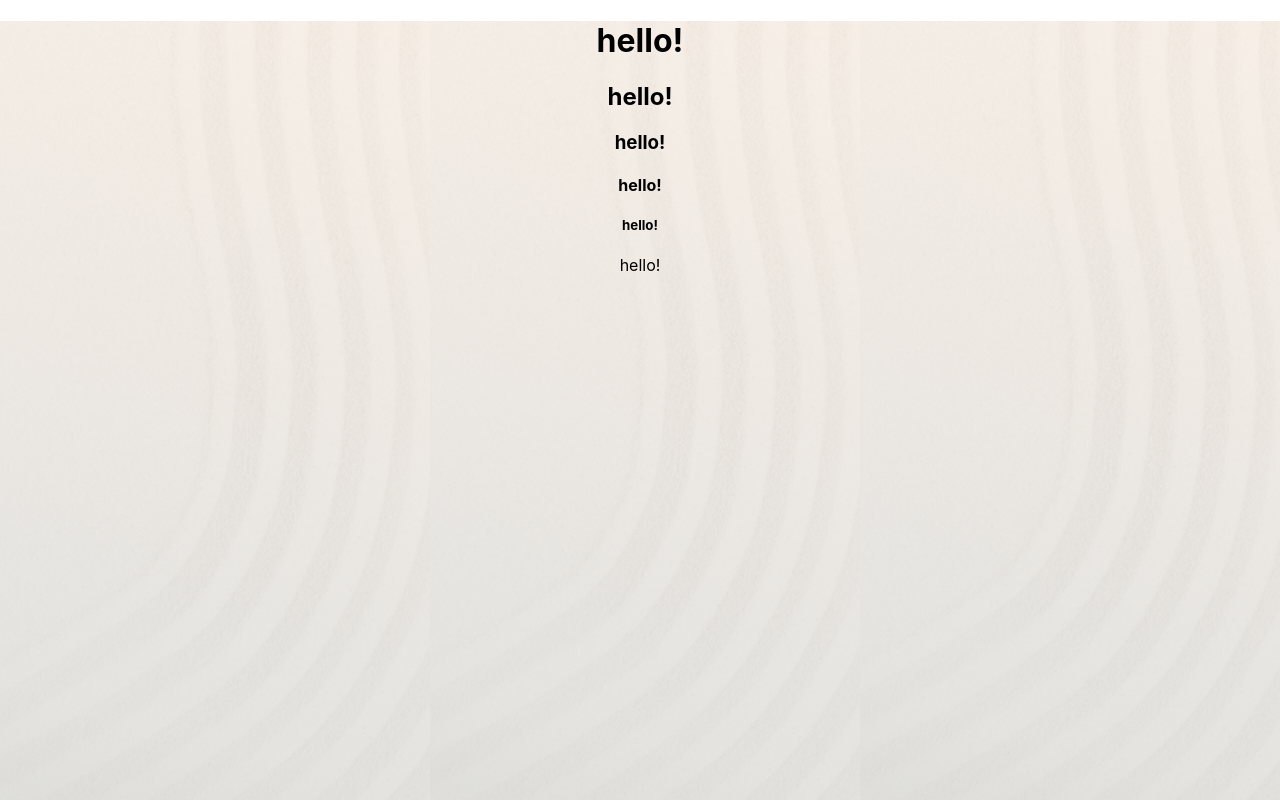
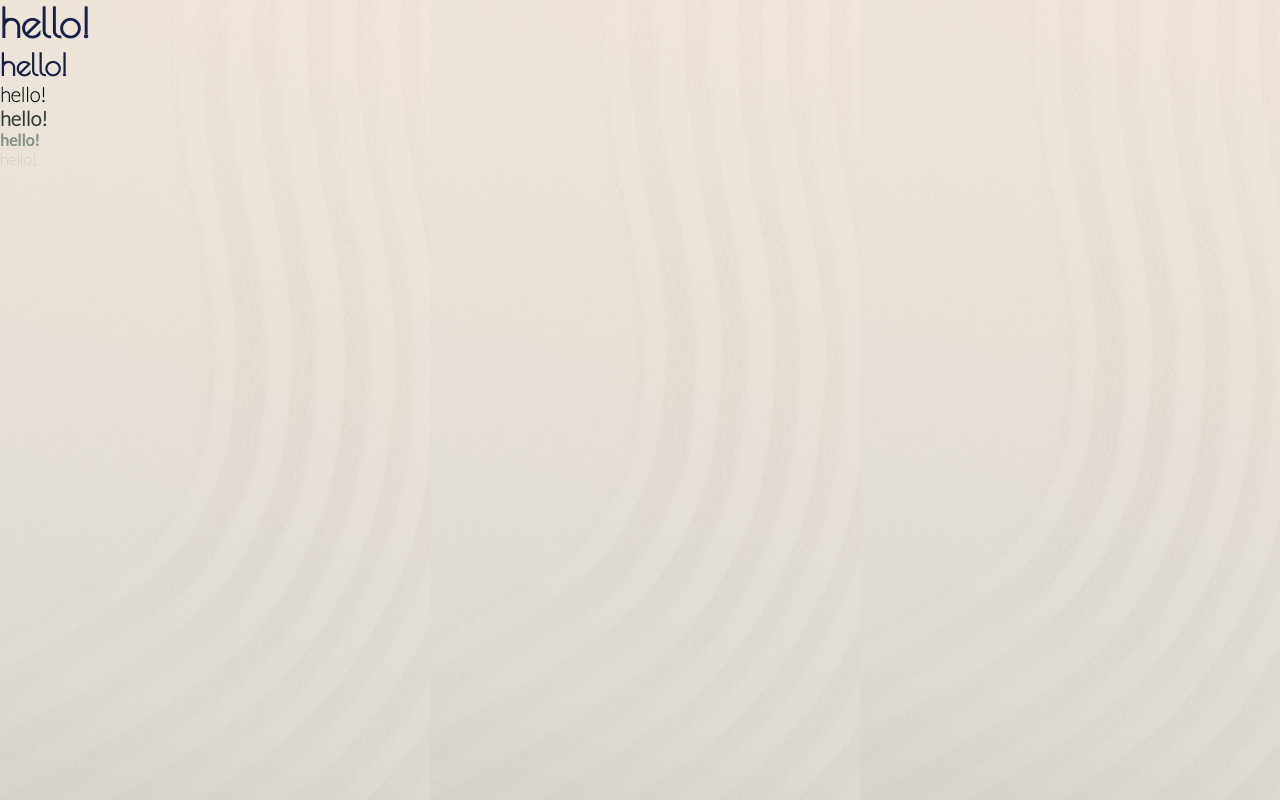
Before and after one commit to Sarahstylez/soundmind, a React (Create React App) app: page /#/ in a window 1280 px wide. Shown: the top 800 px of the page. Built offline with nearby package versions, Linux system fonts and the light colour scheme.

Commit message:
fix variables and add scss

```diff
--- a/package.json
+++ b/package.json
@@ -8,6 +8,8 @@
     "@testing-library/user-event": "^13.5.0",
     "axios": "^1.7.2",
     "libphonenumber-js": "^1.11.3",
+    "node": "^20.14.0",
+    "node-sass": "^7.0.3",
     "react": "^18.3.1",
     "react-dom": "^18.3.1",
     "react-router-dom": "^6.23.1",
--- a/src/App.css
+++ /dev/null
@@ -1,38 +0,0 @@
-.App {
-  text-align: center;
-}
-
-.App-logo {
-  height: 40vmin;
-  pointer-events: none;
-}
-
-@media (prefers-reduced-motion: no-preference) {
-  .App-logo {
-    animation: App-logo-spin infinite 20s linear;
-  }
-}
-
-.App-header {
-  background-color: #282c34;
-  min-height: 100vh;
-  display: flex;
-  flex-direction: column;
-  align-items: center;
-  justify-content: center;
-  font-size: calc(10px + 2vmin);
-  color: white;
-}
-
-.App-link {
-  color: #61dafb;
-}
-
-@keyframes App-logo-spin {
-  from {
-    transform: rotate(0deg);
-  }
-  to {
-    transform: rotate(360deg);
-  }
-}
--- a/src/App.js
+++ b/src/App.js
@@ -1,9 +1,9 @@
 import { HashRouter, Routes, Route } from "react-router-dom";
-import "./App.css";
 import LandingPage from "./pages/LandingPage/LandingPage";
 // import LogInPage from "./pages/LogInPage/LogInPage";
 // import SignUpPage from "./pages/SignUpPage/SignUpPage";
 // import HomePage from "./pages/HomePage/HomePage";
+import "./App.scss";
 
 function App() {
   return (
--- a/src/App.scss
+++ b/src/App.scss
@@ -25,7 +25,7 @@
 
   a {
     text-decoration: none;
-    color: $color-primary-white;
+    color: $color-primary-off-white;
   }
 
   ul {
--- a/src/styles/partials/__mixins.scss
+++ b/src/styles/partials/__mixins.scss
@@ -11,15 +11,3 @@
     @content;
   }
 }
-
-@mixin tablet {
-  @media (min-width: $tablet-width) {
-    @content;
-  }
-}
-
-@mixin desktop {
-  @media (min-width: $desktop-width) {
-    @content;
-  }
-}
--- a/src/styles/partials/__variables.scss
+++ b/src/styles/partials/__variables.scss
@@ -93,8 +93,7 @@ $header-two: (
 $header-three: (
   font-size: 20px,
   line-height: 24px,
-  font-family: "Lato Thin",
-  //   color: $color-primary-slate-grey,
+  font-family: "Lato Thin" // color: $color-primary-slate-grey,,,,
 );
 
 $header-four: (
@@ -105,7 +104,7 @@ $header-four: (
 );
 
 $header-five: (
-  font-size: 16x,
+  font-size: 16px,
   line-height: 19px,
   font-family: "Lato Regular",
   color: $color-primary-dark-sage,
```
Also changed, not shown: 1 other file (tests, documents, lock files or other folders).
